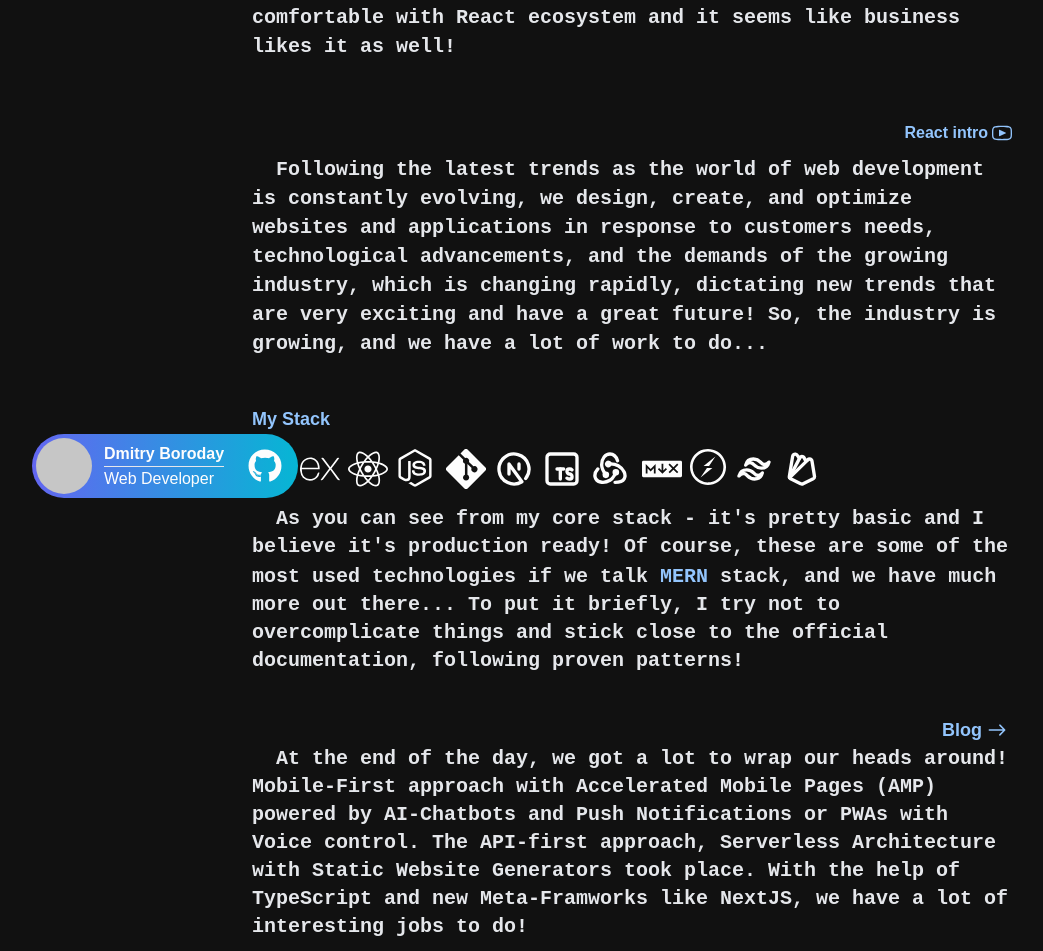
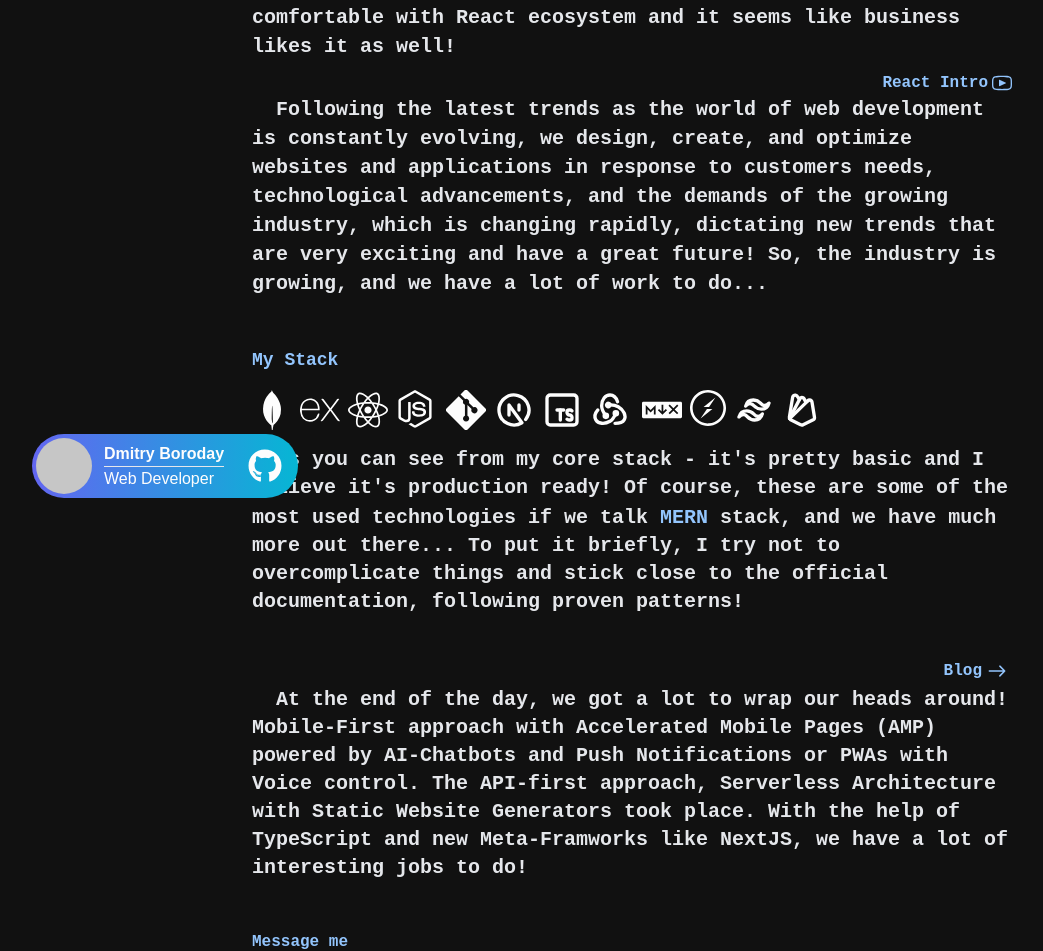
Before and after one commit to DmitryBoroday/ssg_bio, a Next.js app: page / in a window 1280 px wide. Shown: the part 286-1237 px from the top of the page, without its empty margins (8-1051 px from the left). Built offline with nearby package versions, Linux system fonts and the light colour scheme; grey boxes are pictures that could not be loaded.

Commit message:
ui polishing

```diff
--- a/app/components/Lorem.tsx
+++ b/app/components/Lorem.tsx
@@ -17,25 +17,25 @@ export function LoremIpsum() {
       <div className='flex items-center justify-between'>
         <div></div>
         <Link href='/video'>
-          <h2 className='text-blue-300 font-bold felx flex row items-center justify-end gap-1 hover:text-gray-400 transition-all'>React intro <RxVideo size={20} /></h2> </Link>
+          <code className='text-blue-300 font-bold felx flex row items-center justify-end gap-1 hover:text-gray-400 transition-all'>React Intro <RxVideo size={20} /></code> </Link>
       </div>
       <h3 className='indent-6 text-lg'>
         <code className='font-bold text-gray-200 text-xl'>
           Following the latest trends as the world of web development is constantly evolving, we design, create, and optimize websites and applications in response to customers needs, technological advancements, and the demands of the growing industry, which is changing rapidly, dictating new trends that are very exciting and have a great future! So, the industry is growing, and we have a lot of work to do...
         </code>
       </h3>
-      <p className='text-blue-300 font-bold pt-12 pb-4'>My Stack</p>
+      <p className='text-blue-300 pt-12 pb-4'><code className='font-bold'>My Stack</code></p>
       <Stack />
       <h4 className='indent-6'>
         <code className='font-bold text-gray-200 text-xl'>
           As you can see from my core stack - it's pretty basic and I believe it's production ready! Of course, these are some of the most used technologies if we talk <span>
-            <a href='https://www.mongodb.com/resources/languages/mern-stack' target='_blank'><code className='text-blue-300 font-bold'>MERN</code></a></span> stack, and we have much more out there... To put it briefly, I try not to overcomplicate things and stick close to the official documentation, following proven patterns!
+            <a href='https://www.mongodb.com/resources/languages/mern-stack' target='_blank'><code className='text-blue-300 font-bold hover:text-gray-400'>MERN</code></a></span> stack, and we have much more out there... To put it briefly, I try not to overcomplicate things and stick close to the official documentation, following proven patterns!
         </code>
       </h4>
       <div className='flex items-center justify-between'>
         <div></div>
         <Link href='blog'>
-          <p className='text-blue-300 font-bold felx flex row items-center justify-end mt-10 hover:text-gray-400 transition-all'>Blog<IoIosArrowRoundForward size={30} /></p>
+          <code className='text-blue-300 font-bold felx flex row items-center justify-end mt-10 hover:text-gray-400 transition-all'>Blog<IoIosArrowRoundForward size={30} /></code>
         </Link>
       </div>
       <h6 className='indent-6'>
@@ -43,7 +43,7 @@ export function LoremIpsum() {
           At the end of the day, we got a lot to wrap our heads around! Mobile-First approach with Accelerated Mobile Pages (AMP) powered by AI-Chatbots and Push Notifications or PWAs with Voice сontrol. The API-first approach, Serverless Architecture with Static Website Generators took place. With the help of TypeScript and new Meta-Framworks like NextJS, we have a lot of interesting jobs to do!
         </code>
       </h6>
-      <p className='text-blue-300 font-bold felx flex row items-center justify-start pt-12 pb-2'>Message me</p>
+      <code className='text-blue-300 font-bold felx flex row items-center justify-start pt-12 pb-2'>Message me</code>
       <Form />
       <Cv />
     </article>
--- a/app/components/Stack.tsx
+++ b/app/components/Stack.tsx
@@ -30,8 +30,7 @@ function Stack() {
             </div>
             <div className='flex flex-row justify-around gap-2'>
                 <a href='https://git-scm.com/' target='_blank' className=' hover:text-orange-600'><BsGit size={40} /></a>
-
-                <a href='https://nextjs.org/' target='_blank' className=' hover:text-gray-600 hover:animate-bounce'><TbBrandNextjs size={40} /></a>
+                <a href='https://nextjs.org/' target='_blank' className=' hover:text-gray-600'><TbBrandNextjs size={40} /></a>
                 <a href='https://expressjs.com/' target='_blank' className='hover:text-sky-600'><TbBrandTypescript size={40} /></a>
                 <a href='https://redux.js.org/' target='_blank' className=' hover:text-violet-600'><TbBrandRedux size={40} /></a>
             </div>
@@ -39,7 +38,7 @@ function Stack() {
                 <a href='https://mdxjs.com/' target='_blank' className=' hover:text-yellow-500'><SiMdx size={40} /></a>
                 <a href='https://socket.io/' target='_blank' className=' hover:text-emerald-300'><SiSocketdotio size={36} /></a>
                 <a href='https://tailwindcss.com/' target='_blank' className=' hover:text-sky-400 transition-all'><TbBrandTailwind size={40} /></a>
-                <a href='https://firebase.google.com/' target='_blank' className=' hover:text-gray-500'><TbBrandFirebase size={40} /></a>
+                <a href='https://firebase.google.com/' target='_blank' className=' hover:text-orange-400'><TbBrandFirebase size={40} /></a>
             </div>
         </ul>
     )
```
